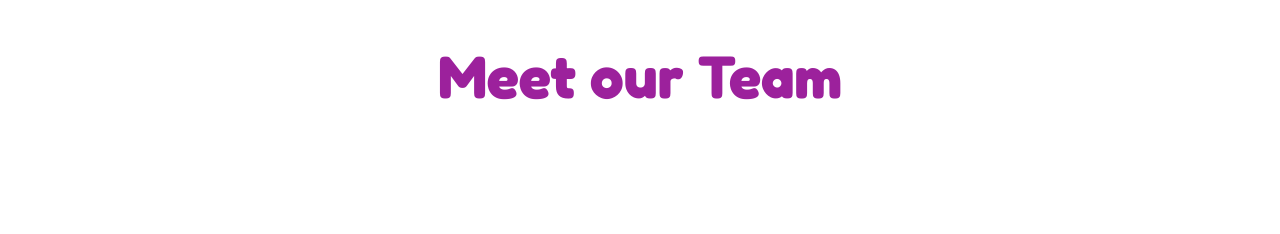
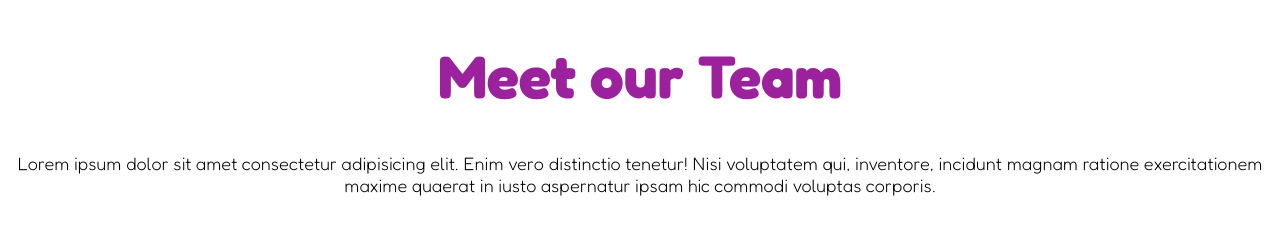
Before and after one commit to marcocalligaris/html-css-float-cards, a plain HTML site: page index.html in a window 1280 px wide. Drawn offline with Linux system fonts and the light colour scheme.

Commit message:
Added team intro

```diff
--- a/css/style.css
+++ b/css/style.css
@@ -9,7 +9,7 @@ body{
 }
 
 .container{
-    max-width: 1200px;
+    max-width: 1400px;
     margin: 0 auto;
 }
 
@@ -19,3 +19,8 @@ header{
     color: rgb(156, 33, 156);
     font-size: 30px;
 }
+.team-intro{
+    text-align: center;
+    font-size: 18px;
+    margin-bottom: 30px;
+}
--- a/index.html
+++ b/index.html
@@ -1,4 +1,4 @@
-<!DOCTYPE html>
+<!DOCTYsectionE html>
 <html lang="en">
 <head>
     <meta charset="UTF-8">
@@ -18,6 +18,8 @@
     <header>
         <h1>Meet our Team</h1>
     </header>
+    <!-- Presentazione Team -->
+        <section class="team-intro">Lorem ipsum dolor sit amet consectetur adipisicing elit. Enim vero distinctio tenetur! Nisi voluptatem qui, inventore, incidunt magnam ratione exercitationem maxime quaerat in iusto aspernatur ipsam hic commodi voluptas corporis.</section>
     </div>
 </body>
 </html>
```
